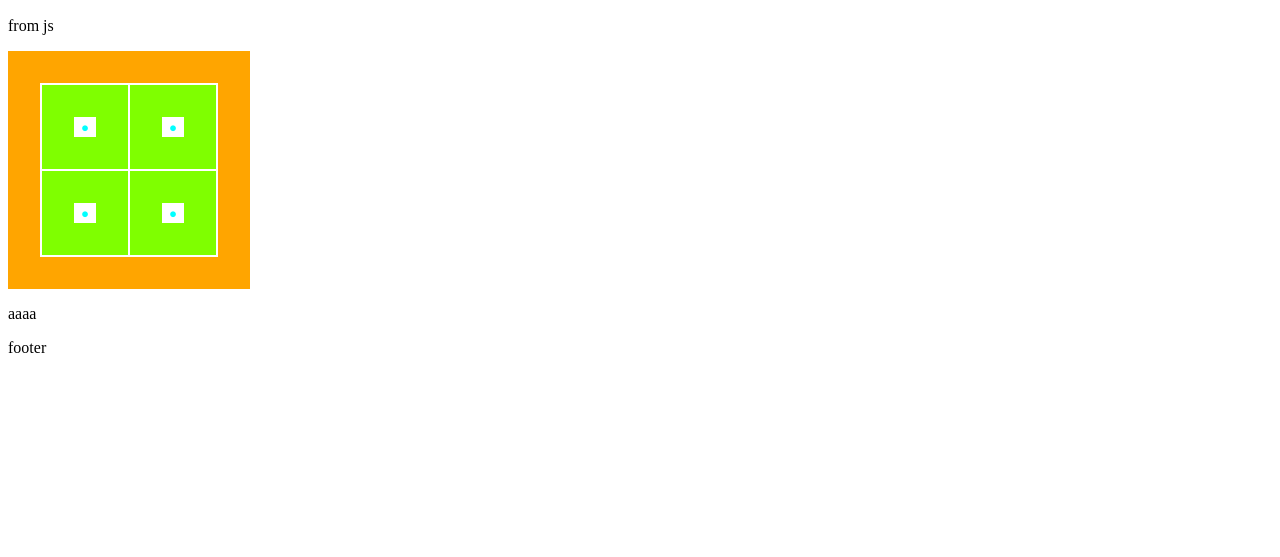
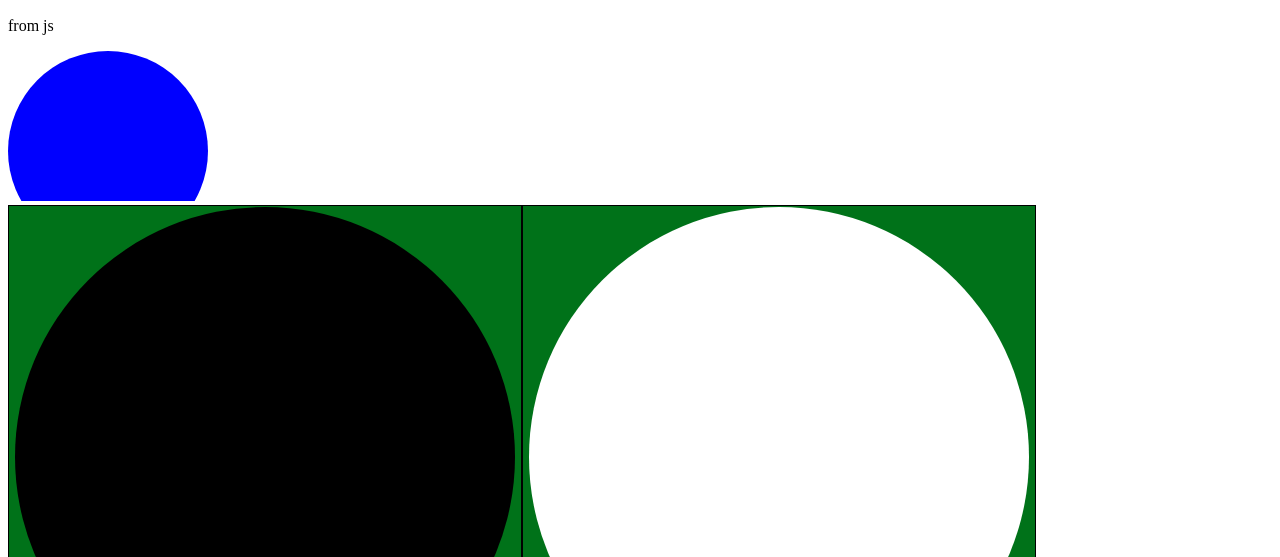
Before and after one commit to syamoji56/othello, a plain HTML site: page index.html in a window 1280 px wide. Shown: the part 243-800 px from the top of the page. Drawn offline with Linux system fonts and the light colour scheme.

Commit message:
chore:svgファイルを追加

```diff
--- a/index.css
+++ b/index.css
@@ -1,14 +1,14 @@
 button {
-  color: aqua;
-  background-color: transparent;
+  background-color: rgb(0, 114, 25);
   border: 0em;
 }
 table {
-  border: 2em orange solid;
+    border-collapse: collapse;
+    background-color: black;
 }
-tr {
+/* tr {
   border: 2em blueviolet solid;
 }
 td {
   border: 2em chartreuse solid;
-}
+} */
--- a/index.html
+++ b/index.html
@@ -20,26 +20,38 @@
       <h2>お知らせ</h2>
       <p>期間限定のお得な宿泊プランをご用意しています。</p>
     </header>
+    <img src="circle.svg">
     <table>
       <tr>
         <td>
-          <button>●</button>
+          <button>  <svg style="max-width: 100%;" width="500" viewbox="0 0 2 2" xmlns="http://www.w3.org/2000/svg" version="1.1">
+            <circle fill="#000" cx="1" cy="1" r="1"></circle>
+          </svg></button>
         </td>
         <td>
-          <button>●</button>
+          <button>  <svg style="max-width: 100%;" width="500" viewbox="0 0 2 2" xmlns="http://www.w3.org/2000/svg" version="1.1">
+            <circle fill="#fff" cx="1" cy="1" r="1"></circle>
+          </svg></button>
         </td>
       </tr>
       <tr>
         <td>
-          <button>●</button>
+          <button>  <svg style="max-width: 100%;" width="500" viewbox="0 0 2 2" xmlns="http://www.w3.org/2000/svg" version="1.1">
+            <circle fill="#00f" cx="1" cy="1" r="1"></circle>
+          </svg></button>
         </td>
         <td>
-          <button>●</button>
+          <button>  <svg style="max-width: 100%;" width="500" viewbox="0 0 2 2" xmlns="http://www.w3.org/2000/svg" version="1.1">
+            <circle fill="#00f" cx="1" cy="1" r="1"></circle>
+          </svg></button>
         </td>
       </tr>
     </table>
 
     <p>aaaa</p>
+    <svg style="max-width: 100%;" width="500" viewbox="0 0 2 2" xmlns="http://www.w3.org/2000/svg" version="1.1">
+      <circle fill="#00f" cx="1" cy="1" r="1"></circle>
+    </svg>
     <script src="index.js"></script>
     <footer><p>footer</p></footer>
   </body>
```
Also changed, not shown: circle.svg (added).
